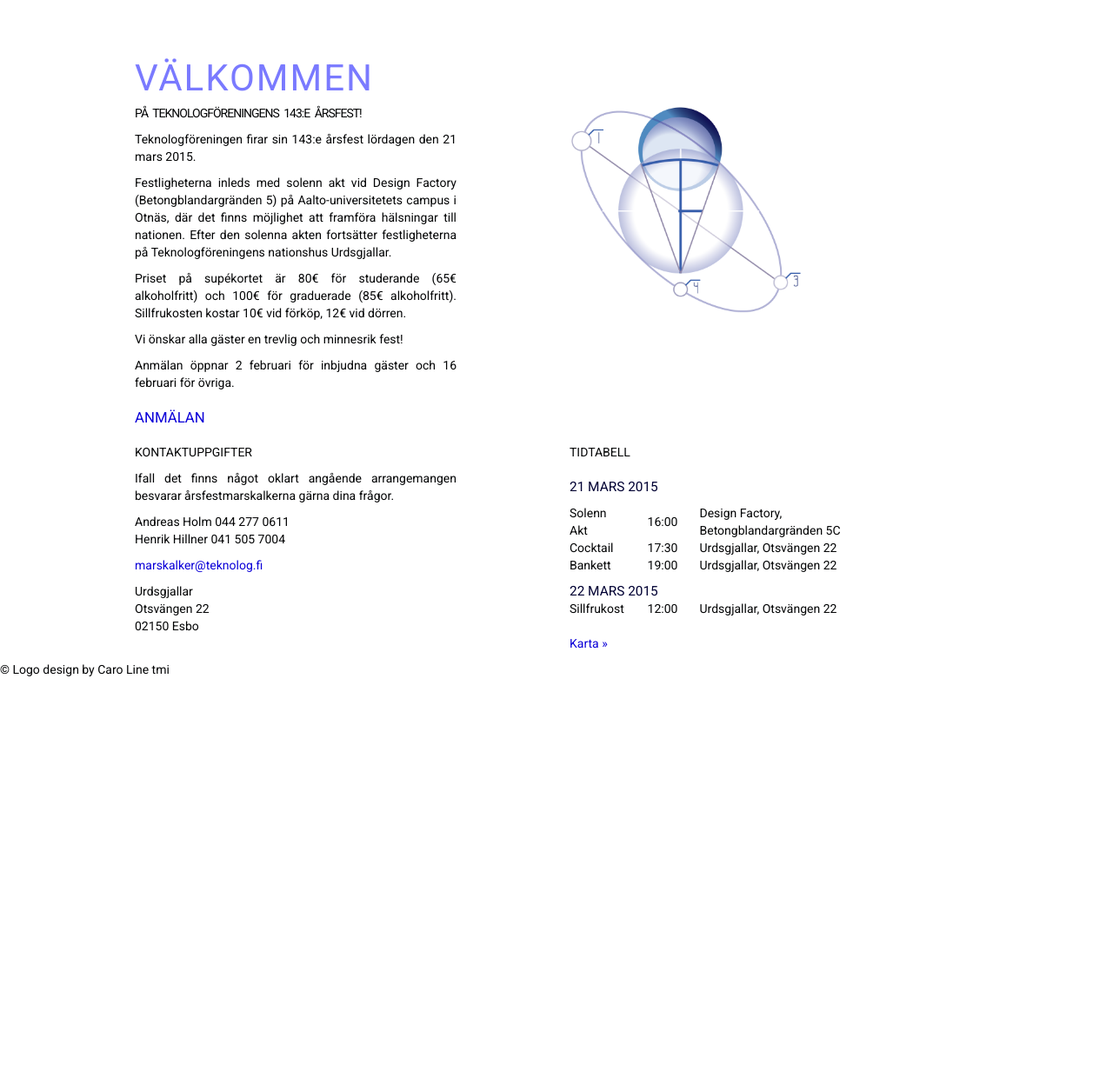
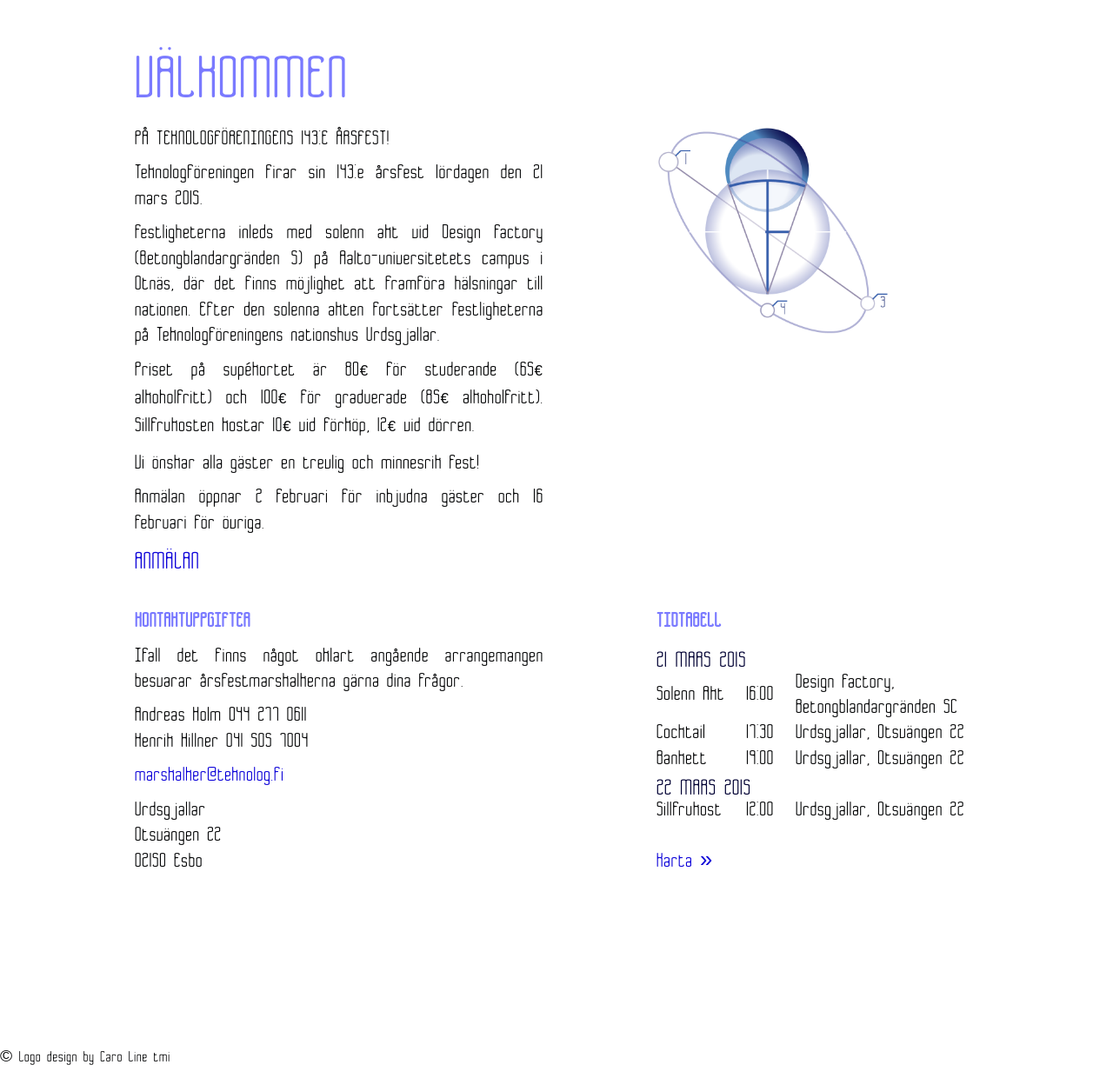
Before and after one commit to Teknologforeningen/tf_arsfest, a Django app: page / in a window 1280 px wide. Shown: the whole page at 87% size. Before the commit the page ends 778 px from the top, so only its background shows below. Run offline with Django 3.2, Linux system fonts and the light colour scheme; parts of the project's set-up code (start-up, migrations or seed data) failed here and were passed over; some libraries are stand-ins or nearby versions.

Commit message:
Additional changes to style

```diff
--- a/tf_arsfest/static/css/style.css
+++ b/tf_arsfest/static/css/style.css
@@ -1,18 +1,44 @@
+/*Custom font*/
+@font-face {
+    font-family: 'b2sq';
+    src: url('/static/font/b2sq.ttf');
+}
+
 body, label {
-	font-family: 'Roboto', sans-serif;
+	font-family: 'b2sq', sans-serif;
 	font-weight: 400;
 }
+
+label {
+	font-size:1.0em;
+}
+
 body {
 	background: #FFFFFF;
 	color: #000000;
+	/*Had to add these due to the font being... Stupid...*/
+	font-size: 1.6em;
+	letter-spacing: 1px;
+	line-height: 115%;
+
 }
+
+div {
+	margin-bottom: 12px;
+}
+
+/* this one also due to font*/
+.euro {
+	font-size: 0.66em;
+}
+
 a, a:hover {
 	color: #0B00D8;
 }
+
 h1, h2, h3 {
-
 	font-weight: 400;
-	text-transform:uppercase;
+	text-transform: uppercase;
 	color: #7A7AFF;
 }
 
@@ -25,7 +51,10 @@ h3 {
 	font-size: 1.1em;
 	margin: 0;
 	color:#000033
+}
 
+li {
+	list-style: circle;
 }
 
 td {
@@ -46,49 +75,23 @@ p input {
 	padding-top: 60px;
 }
 
-.bird {
-	background-image: url('/static/img/143_opacity.png');
-	background-repeat: no-repeat;
-	background-size: contain;
-	background-position: top center;
-	overflow: auto;
-}
-
 .welcome {
-font-size: 3em;
-letter-spacing: 2px;
+	font-size: 3em;
+	letter-spacing: 2px;
 }
 
 .caps {
-		text-transform:uppercase;
+	text-transform: uppercase;
+}
+
+.heading {
+	font-weight: 600;
+	color: #7A7AFF;
 }
 
 .smallspacing {
-	letter-spacing: -1px;
-	/*text-align: center;*/
-	word-spacing: 3px;
+	font-weight: 400;
 }
-
-.logo {
-	/*width: 500px;
-	height: 400px;
-	float: left;*/
-}
-
-/*
-@media (min-width: 1200px){
-	div.timetable {
-	margin-top: 300px;
-	padding-bottom: 285px;
-	}
-}
-
-@media (min-width: 768px) and (max-width: 979px) {
-	div.timetable {
-	margin-top: 150px;
-	}
-}
-*/
 
 h3.timetable {
 	height: 30px;
@@ -100,13 +103,13 @@ h2.timetable {
 	padding: 0;
 }
 
-li {
-	list-style: circle;
-}
-
 #spons img {
 	max-width: 180px;
 	max-height: 60px;
 	margin-right: 20px;
 	margin-bottom: 20px;
 }
+
+#copyRightText {
+	font-size: 0.75em;
+}
--- a/tf_arsfest/templates/base.html
+++ b/tf_arsfest/templates/base.html
@@ -14,26 +14,23 @@
 
 	<script src="//ajax.googleapis.com/ajax/libs/jquery/1.8.3/jquery.min.js"></script>
 
+	<link href="{{ STATIC_URL }}css/bootstrap.css" rel="stylesheet">
+	<link href="{{ STATIC_URL }}css/bootstrap-responsive.min.css" rel="stylesheet">
 
-<link href="{{ STATIC_URL }}css/bootstrap.css" rel="stylesheet">
-
-<link href="{{ STATIC_URL }}css/bootstrap-responsive.min.css" rel="stylesheet">
-<link href='//fonts.googleapis.com/css?family=Roboto:400,100&subset=latin,latin-ext' rel='stylesheet' type='text/css'>
 	<link href="{{ STATIC_URL }}css/style.css" rel="stylesheet">
 
 </head>
 
 <body class="{% block body_classes %}{% endblock %}">
 
-
 	{% block content %} {% endblock %}
 
-
+	<h2>&nbsp;</h2>
+	<h2>&nbsp;</h2>
+	<h2>&nbsp;</h2>
 	<footer>
-			<p>&copy; Logo design by Caro Line tmi</p>
+		<p id="copyRightText">&copy; Logo design by Caro Line tmi</p>
 	</footer>
-
-
 
 	<script type="text/javascript"
 		src="//platform.twitter.com/widgets.js"></script>
--- a/tf_arsfest/templates/home.html
+++ b/tf_arsfest/templates/home.html
@@ -2,13 +2,13 @@
 <div class="container">
 
 	<div class="row">
-		<div class="offset1 span4">
+		<div class="offset1 span5">
 			<h1 class="welcome">Välkommen</h1>
 		</div>
 	</div>
 
 	<div class="row">
-		<div class="offset1 span4">
+		<div class="offset1 span5">
 			{% block middle %}
 			<p class="caps smallspacing">på Teknologföreningens 143:e  årsfest!</p>
 			<p>Teknologföreningen firar sin 143:e årsfest lördagen
@@ -20,14 +20,16 @@
 			Efter den solenna akten fortsätter festligheterna på Teknologföreningens nationshus
 			Urdsgjallar.</p>
 			<p>
-			Priset på supékortet
-			är 80€ för studerande (65€ alkoholfritt) och 100€ för graduerade (85€ alkoholfritt).
-			Sillfrukosten kostar 10€ vid förköp, 12€ vid dörren.</p>
+			Priset på supékortet är 80<span class="euro">€</span> för studerande
+			(65<span class="euro">€</span> alkoholfritt) och 100<span class="euro">€</span>
+			för graduerade (85<span class="euro">€</span> alkoholfritt).
+			Sillfrukosten kostar 10<span class="euro">€</span> vid förköp,
+			12<span class="euro">€</span> vid dörren.</p>
 
 			<p>Vi önskar alla gäster en trevlig och minnesrik fest!</p>
 			<p>
 			Anmälan öppnar 2 februari för inbjudna gäster och 16 februari för övriga.
-			<a class="pink" href="/143/new/"><h2>Anmälan</h2></a>
+			<a class="" href="/143/new/"><h2>Anmälan</h2></a>
 
 			</p>
 			{% endblock %}
@@ -37,15 +39,15 @@
 
 		<div class="offset1 span3">
 		<a href="/">
-			<img class="logo" src="{{ STATIC_URL }}img/143_noextra.png" alt="143" />
+			<img src="{{ STATIC_URL }}img/143_noextra.png" alt="143" />
 			</a>
 		</div>
 
 	</div> <!-- /row -->
 
 	<div class="row">
-		<div class="offset1 span4">
-			<p class="caps">Kontaktuppgifter</p>
+		<div class="offset1 span5">
+			<p class="caps heading">Kontaktuppgifter</p>
 			<p>Ifall det finns något oklart angående arrangemangen besvarar årsfestmarskalkerna gärna dina frågor.</p>
 
 			<p>Andreas Holm 044 277 0611 <br />
@@ -59,14 +61,14 @@
 			</p>
 		</div>
 
-		<div class="offset1 span4">
-			<p class="caps">Tidtabell</p>
+		<div class="offset1 span5">
+			<p class="caps heading">Tidtabell</p>
 
 			<table>
-			<tr><td colspan="2"><h3>21 Mars 2015</h3></td></tr>
+			<tr><td colspan="2"><h3 class="timetable">21 Mars 2015</h3></td></tr>
 
 				<tr>
-				<td>Solenn Akt</td><td>16:00</td><td>Design Factory, Betongblandargränden 5C</td>
+				<td>Solenn Akt</td><td>16:00</td><td>Design Factory,</br > Betongblandargränden 5C</td>
 				</tr>
 
 				<tr>
@@ -94,8 +96,6 @@
 
 		</div> <!--/span-->
 
-
-
 	</div> <!--/row-->
 
 </div> <!-- /container -->
--- a/tf_arsfest/templates/registration_closed.html
+++ b/tf_arsfest/templates/registration_closed.html
@@ -12,7 +12,4 @@
 				<h2>&nbsp;</h2>
 		</div>
 
-
-
-
 {% endblock %}
```
Lines whose indentation alone changed are shown as unchanged.
